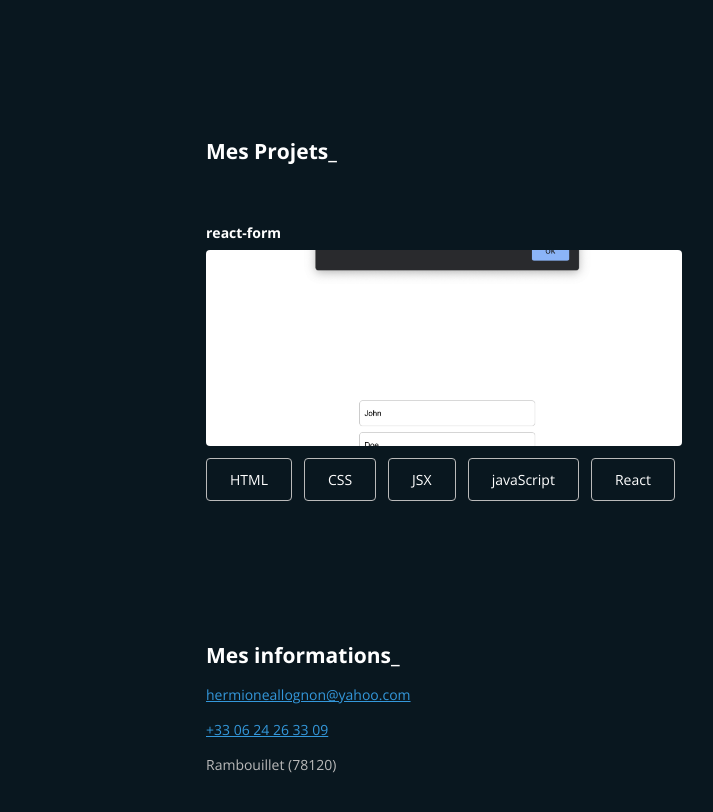
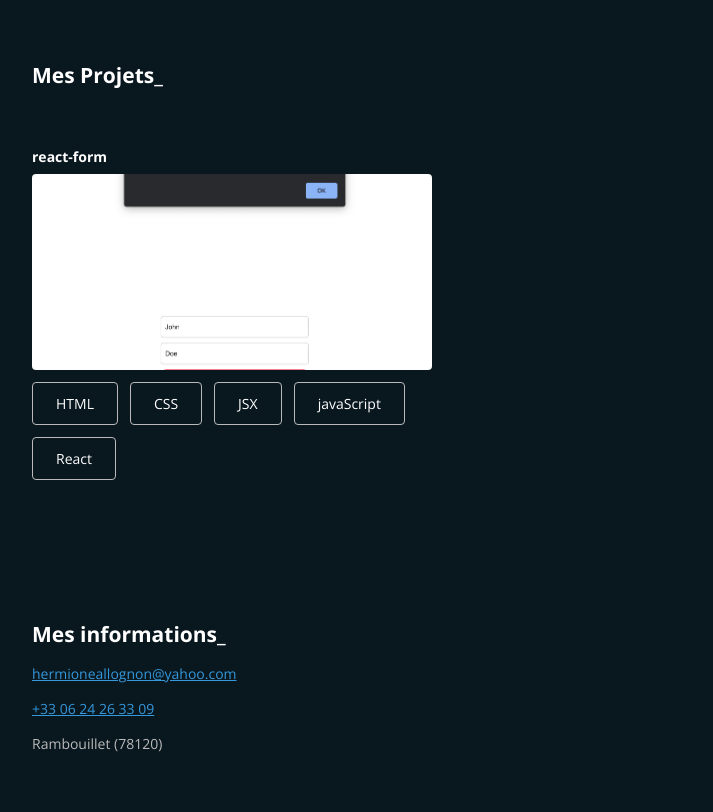
Before and after one commit to mimi-max/portfolio, a website built with Parcel: page src/index.html in a window 1280 px wide. Shown: the part 1984-2796 px from the top of the page, without its empty margins (196-909 px from the left). Built offline with nearby package versions, Linux system fonts and the light colour scheme; a web font is replaced by a local one.

Commit message:
finished design on pc

```diff
--- a/src/style.css
+++ b/src/style.css
@@ -207,8 +207,6 @@ body, html {
 /* section experiences*/
 .heading {
     margin: 0;
-    margin-right: 34px;
-    ;
 }
 
 .heading::after {
@@ -337,12 +335,13 @@ body, html {
     gap: 4px;
 }
 
-/*Media queries part*/
+/*Media queries part tablet*/
 @media screen and (min-width:600px){
     .main-content,.main-footer{
         width: 500px;
         margin-right:  auto;
         margin-left: auto;
+        padding: 0;
     }
     .hero{
         display: flex;
@@ -360,3 +359,27 @@ body, html {
         text-align: center;
     }
 }
+/*Media queries part pc*/
+@media screen and (min-width:960px){
+    .main-content{
+        width: 824px;
+        margin-right:  auto;
+        margin-left: auto;
+    }
+    .projects__content{
+        width: 400px;
+    }
+    .projects{
+        display: flex;
+        flex-wrap:wrap;
+        column-gap:24px;
+
+    }
+    .projects__heading{
+        width: 100%;
+    }
+    .main-footer__message{
+        justify-content: center;
+    }
+
+}
```
Also changed, not shown: src/index.html (+1 -0 lines).
